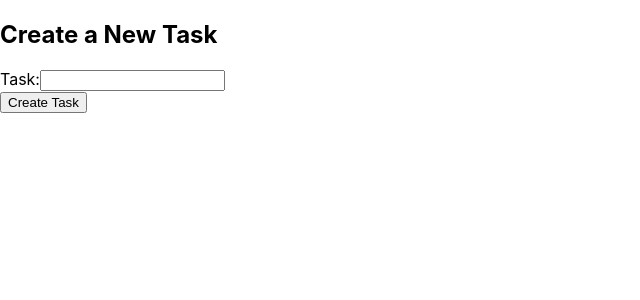
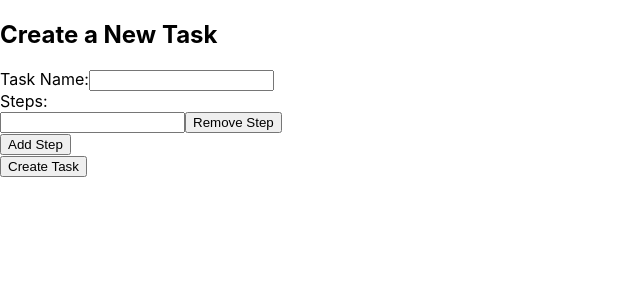
Before and after one commit to DanielWerner07/Task-Management-App, a React (Create React App) app: page /create-task in a window 1280 px wide. Shown: the top 300 px of the page, without its empty margins (0-640 px from the left). Built offline with nearby package versions, Linux system fonts and the light colour scheme.

Commit message:
Update CreateTask.js

```diff
--- a/src/CreateTask.js
+++ b/src/CreateTask.js
@@ -1,12 +1,32 @@
 import React, { useState } from 'react';
 
 const CreateTask = () => {
-  const [task, setTask] = useState('');
+  const [taskName, setTaskName] = useState('');
+  const [steps, setSteps] = useState(['']);
+
+  const handleTaskNameChange = (event) => {
+    setTaskName(event.target.value);
+  };
+
+  const handleStepChange = (index, event) => {
+    const newSteps = [...steps];
+    newSteps[index] = event.target.value;
+    setSteps(newSteps);
+  };
+
+  const handleAddStep = () => {
+    setSteps([...steps, '']);
+  };
+
+  const handleRemoveStep = (index) => {
+    const newSteps = [...steps];
+    newSteps.splice(index, 1);
+    setSteps(newSteps);
+  };
 
   const handleSubmit = (event) => {
     event.preventDefault();
-    // Add code to handle task creation, e.g., sending task data to the backend
-    console.log('Task created:', task);
+    console.log('Task created:', { taskName, steps });
   };
 
   return (
@@ -14,12 +34,30 @@ const CreateTask = () => {
       <h2>Create a New Task</h2>
       <form onSubmit={handleSubmit}>
         <div>
-          <label>Task:</label>
+          <label>Task Name:</label>
           <input
             type="text"
-            value={task}
-            onChange={(e) => setTask(e.target.value)}
+            value={taskName}
+            onChange={handleTaskNameChange}
           />
+        </div>
+        <div>
+          <label>Steps:</label>
+          {steps.map((step, index) => (
+            <div key={index}>
+              <input
+                type="text"
+                value={step}
+                onChange={(event) => handleStepChange(index, event)}
+              />
+              <button type="button" onClick={() => handleRemoveStep(index)}>
+                Remove Step
+              </button>
+            </div>
+          ))}
+          <button type="button" onClick={handleAddStep}>
+            Add Step
+          </button>
         </div>
         <button type="submit">Create Task</button>
       </form>
```
